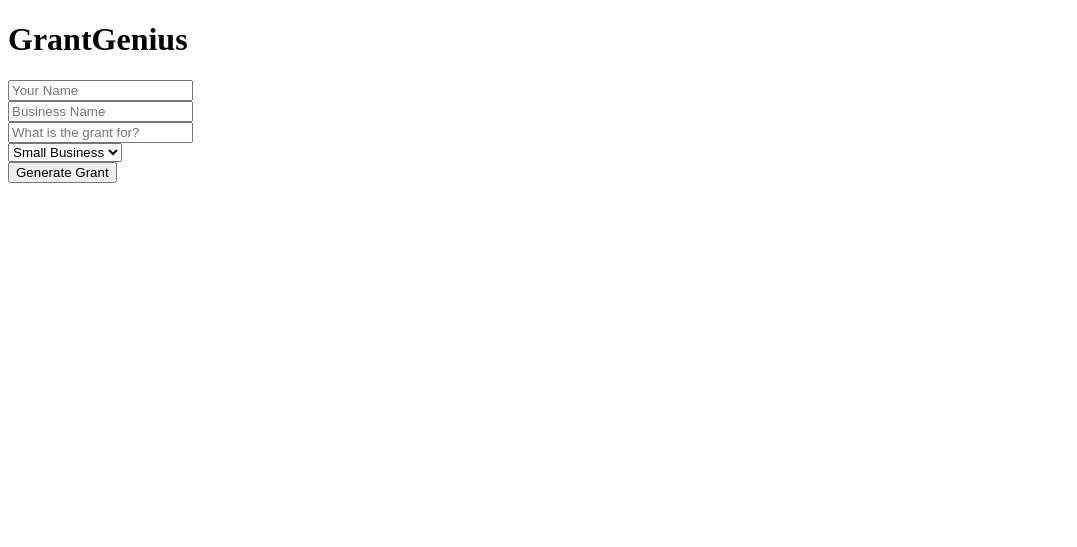
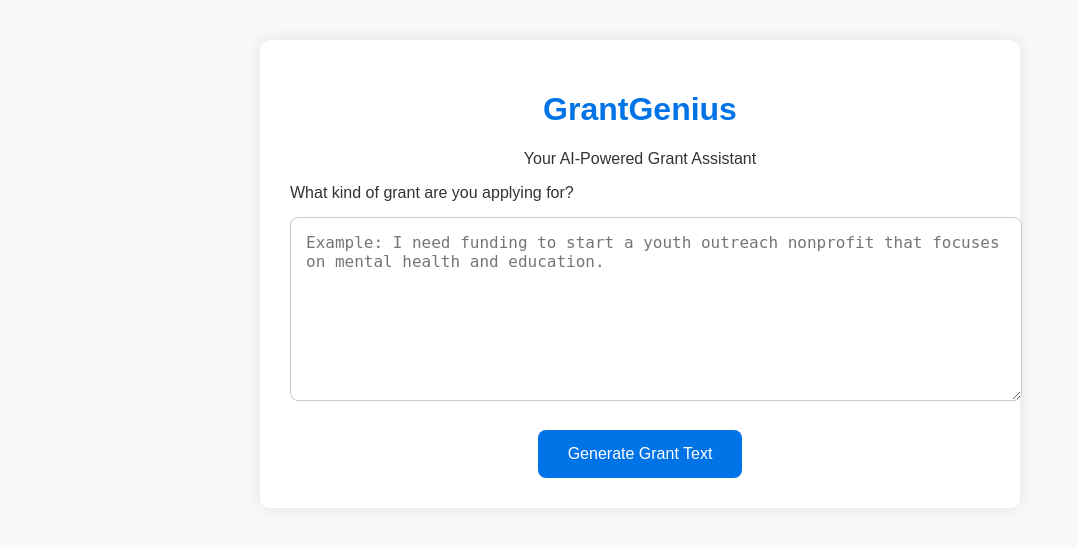
Before and after one commit to voycebutler18/GrantGenius-, a Flask app: template templates/index.html in a window 1280 px wide. Shown: the top 547 px of the page, without its empty margins (0-1077 px from the left). Run offline with Flask 3, Linux system fonts and the light colour scheme; the template is opened without the code that fills it, so the values that code supplies are empty.

Commit message:
Update index.html

```diff
--- a/templates/index.html
+++ b/templates/index.html
@@ -1,20 +1,65 @@
 <!DOCTYPE html>
-<html>
+<html lang="en">
 <head>
-    <title>GrantGenius - Free Grant Proposal Generator</title>
+    <meta charset="UTF-8">
+    <title>GrantGenius – AI Grant Helper</title>
+    <style>
+        body {
+            font-family: Arial, sans-serif;
+            background: #f9f9f9;
+            margin: 0;
+            padding: 40px;
+            color: #333;
+        }
+        .container {
+            max-width: 700px;
+            margin: auto;
+            background: white;
+            padding: 30px;
+            box-shadow: 0 0 15px rgba(0,0,0,0.1);
+            border-radius: 10px;
+        }
+        h1 {
+            text-align: center;
+            color: #0073e6;
+        }
+        p {
+            text-align: center;
+        }
+        textarea {
+            width: 100%;
+            padding: 15px;
+            margin-top: 15px;
+            border-radius: 8px;
+            border: 1px solid #ccc;
+            font-size: 16px;
+            resize: vertical;
+        }
+        input[type="submit"] {
+            background-color: #0073e6;
+            color: white;
+            padding: 15px 30px;
+            border: none;
+            border-radius: 8px;
+            font-size: 16px;
+            cursor: pointer;
+            display: block;
+            margin: 25px auto 0;
+        }
+        input[type="submit"]:hover {
+            background-color: #005bb5;
+        }
+    </style>
 </head>
 <body>
-    <h1>GrantGenius</h1>
-    <form action="/generate" method="post">
-        <input name="name" placeholder="Your Name" required><br>
-        <input name="business" placeholder="Business Name" required><br>
-        <input name="goal" placeholder="What is the grant for?" required><br>
-        <select name="grant_type">
-            <option value="Small Business">Small Business</option>
-            <option value="Non-Profit">Non-Profit</option>
-            <option value="Startup">Startup</option>
-        </select><br>
-        <button type="submit">Generate Grant</button>
-    </form>
+    <div class="container">
+        <h1>GrantGenius</h1>
+        <p>Your AI-Powered Grant Assistant</p>
+        <form method="post" action="/generate">
+            <label for="user_input">What kind of grant are you applying for?</label><br>
+            <textarea id="user_input" name="user_input" rows="8" placeholder="Example: I need funding to start a youth outreach nonprofit that focuses on mental health and education."></textarea><br>
+            <input type="submit" value="Generate Grant Text">
+        </form>
+    </div>
 </body>
 </html>
```
